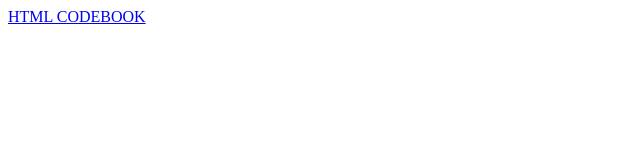
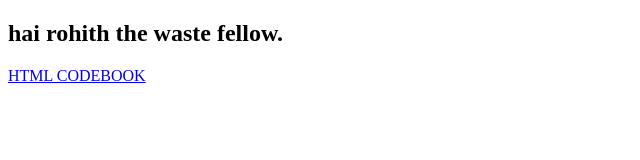
Before and after one commit to gagandeepakhil/myown, a plain HTML site: page index.html in a window 1280 px wide. Shown: the whole page, without its empty margins (0-640 px from the left). Drawn offline with Linux system fonts and the light colour scheme.

Commit message:
Update index.html

```diff
--- a/index.html
+++ b/index.html
@@ -7,6 +7,7 @@
     <title>Document</title>
 </head>
 <body>
+    <h2>hai rohith the waste fellow.</h2>
     <a href="html codebook.html">HTML CODEBOOK</a>
 </body>
 </html>
```
